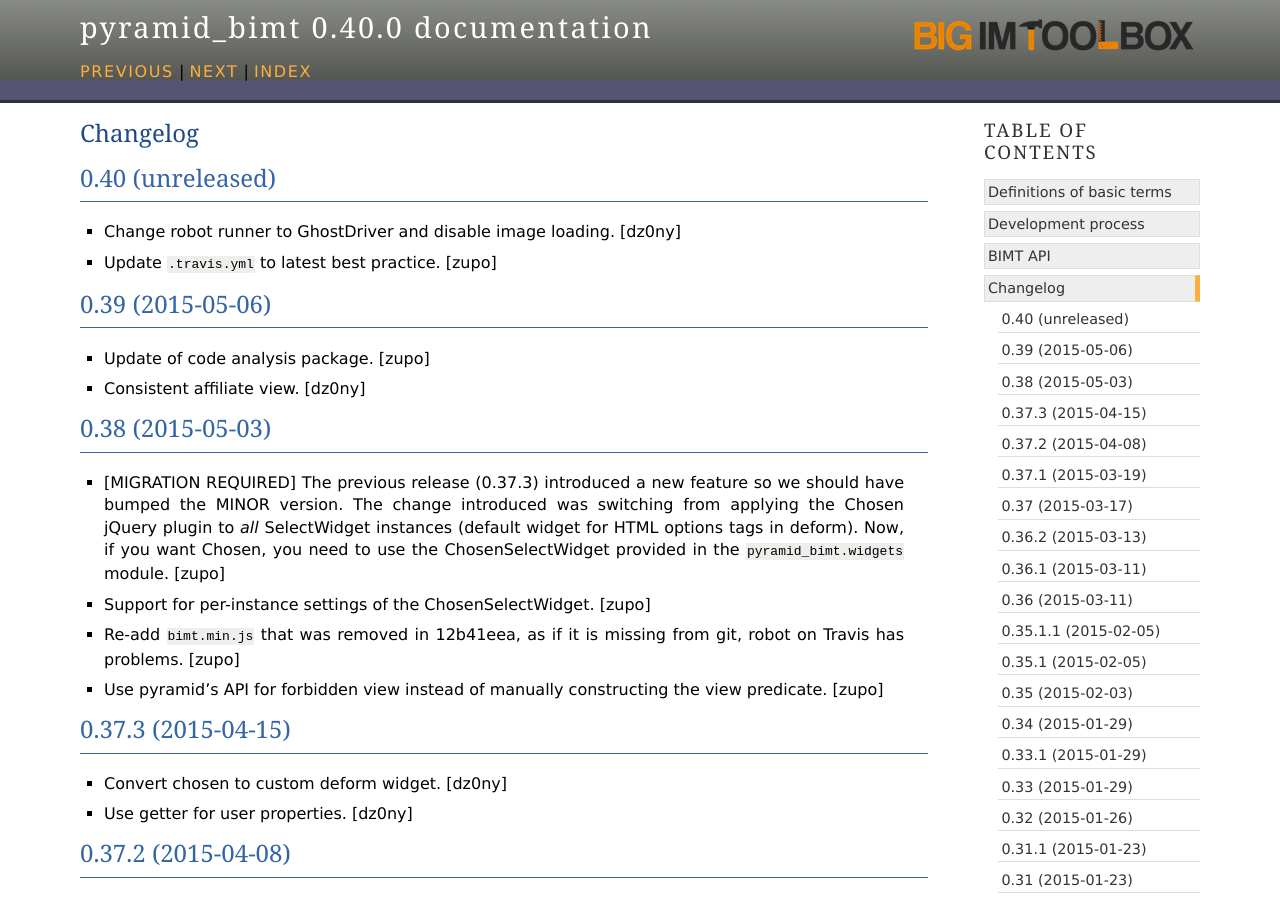
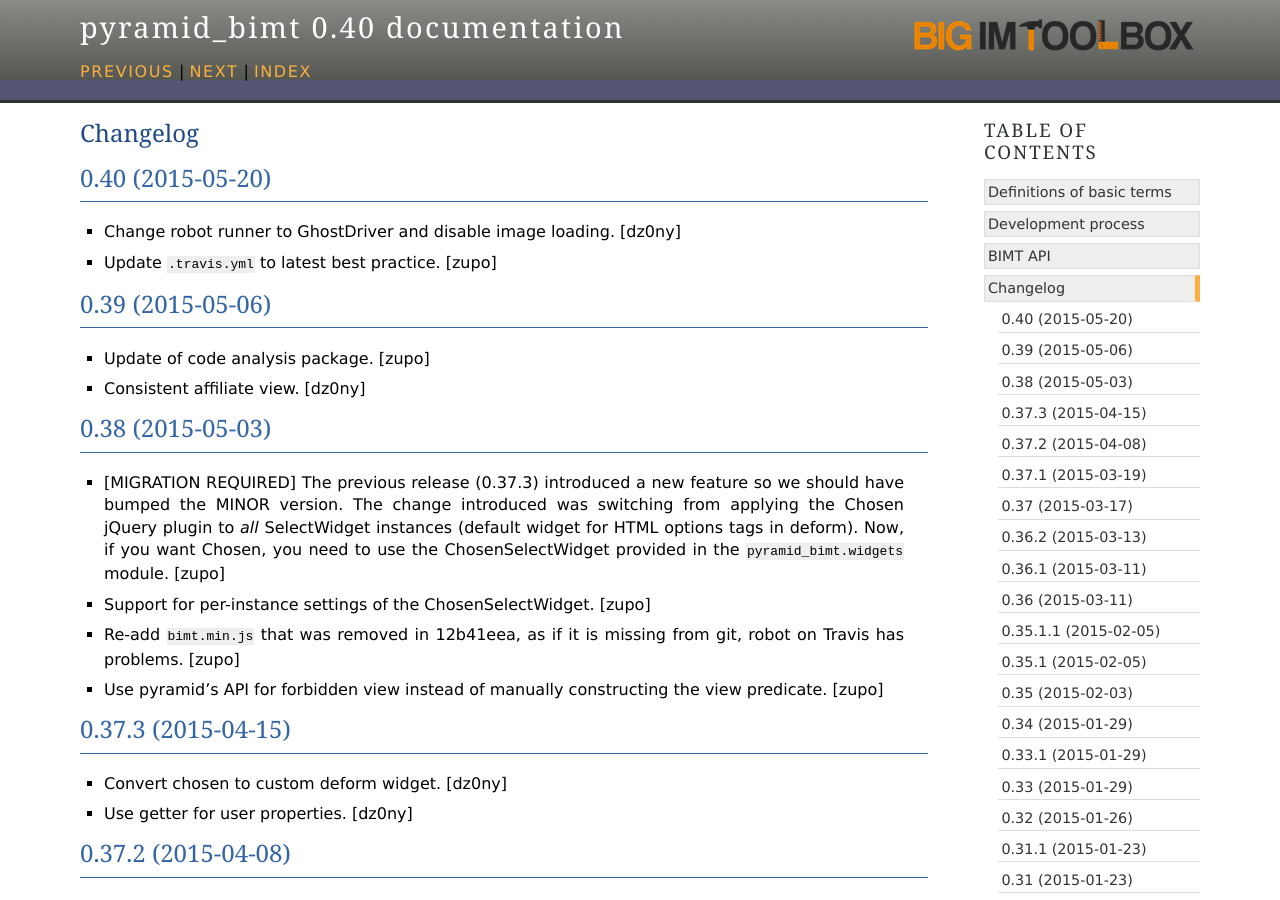
Before and after one commit to persho/pyramid_bimt, a Sphinx documentation site: the page built from docs/CHANGELOG.rst, in a window 1280 px wide and 900 px high. Built offline with Sphinx 7.4.7, drawn with Linux system fonts in a browser that asks for light colours.

Commit message:
Preparing release 0.40

```diff
--- a/docs/CHANGELOG.rst
+++ b/docs/CHANGELOG.rst
@@ -2,7 +2,7 @@
 =========
 
 
-0.40 (unreleased)
+0.40 (2015-05-20)
 -----------------
 
 - Change robot runner to GhostDriver and disable image loading.
--- a/setup.py
+++ b/setup.py
@@ -18,7 +18,7 @@
 
 setup(
     name='pyramid_bimt',
-    version='0.40.dev0',
+    version='0.40',
     description='Base package for BIMT apps.',
     long_description=long_description,
     classifiers=[
```
